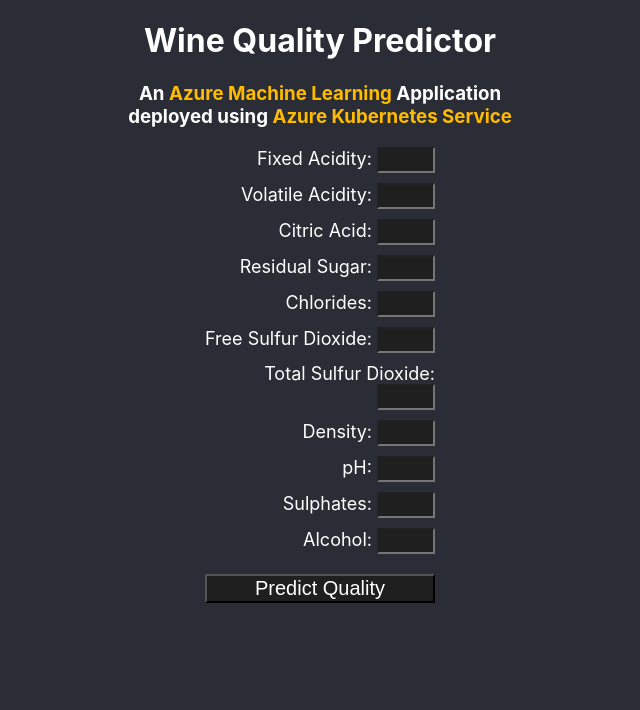
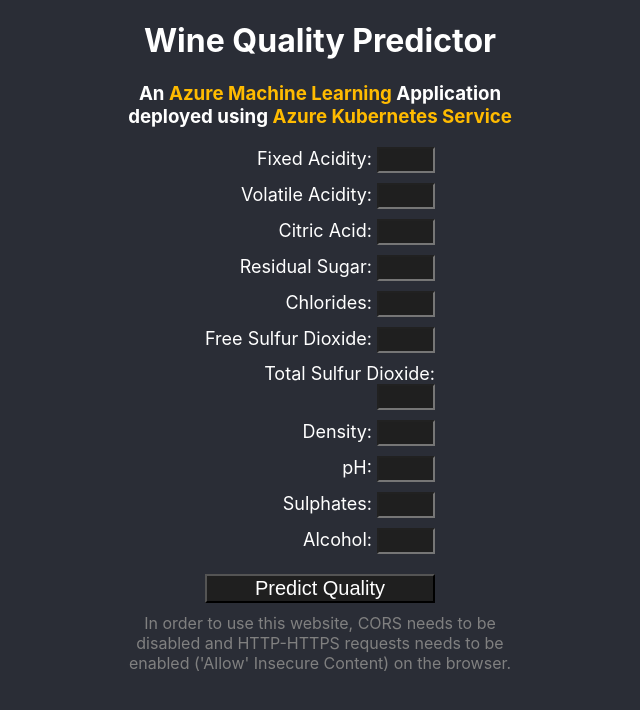
Before and after one commit to vignesh-natarajxn/aml-aks-poc, a React (Create React App) app in the folder client/: page / in a window 1280 px wide. Shown: the top 710 px of the page, without its empty margins (320-960 px from the left). Built offline with nearby package versions, Linux system fonts and the light colour scheme.

Commit message:
cleanup + instructions

```diff
--- a/client/src/App.js
+++ b/client/src/App.js
@@ -4,7 +4,7 @@
 import BasicForm from "./components/BasicForm";
 
 function App() {
-  const [finalValue, setFinalValue] = useState(9);
+  const [finalValue, setFinalValue] = useState(99);
 
   const predictedValue = (val) => {
     setFinalValue(val);
@@ -26,8 +26,15 @@
         </div>
       </h3>
       <BasicForm predictedValue={predictedValue} />
-      {finalValue != 9 && (
+      {finalValue != 99 && (
         <h2 style={{ color: "white" }}>Wine Quality: {finalValue}</h2>
+      )}
+      {finalValue == 99 && (
+        <div style={{ color: "grey", marginTop: "auto", width: "400px", marginLeft: "auto", marginRight: "auto" }}>
+          In order to use this website, CORS needs to be disabled and HTTP-HTTPS
+          requests needs to be enabled ('Allow' Insecure Content) on the
+          browser.
+        </div>
       )}
     </div>
   );
```
